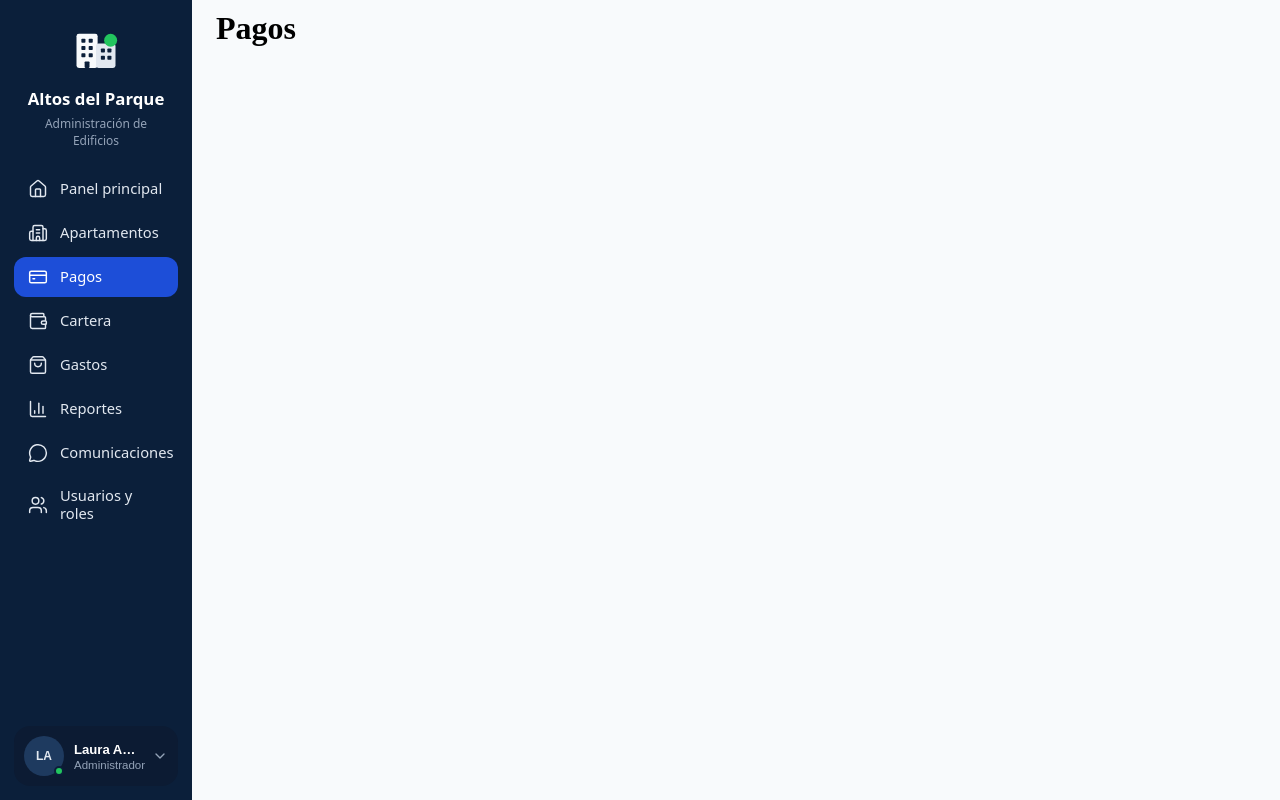
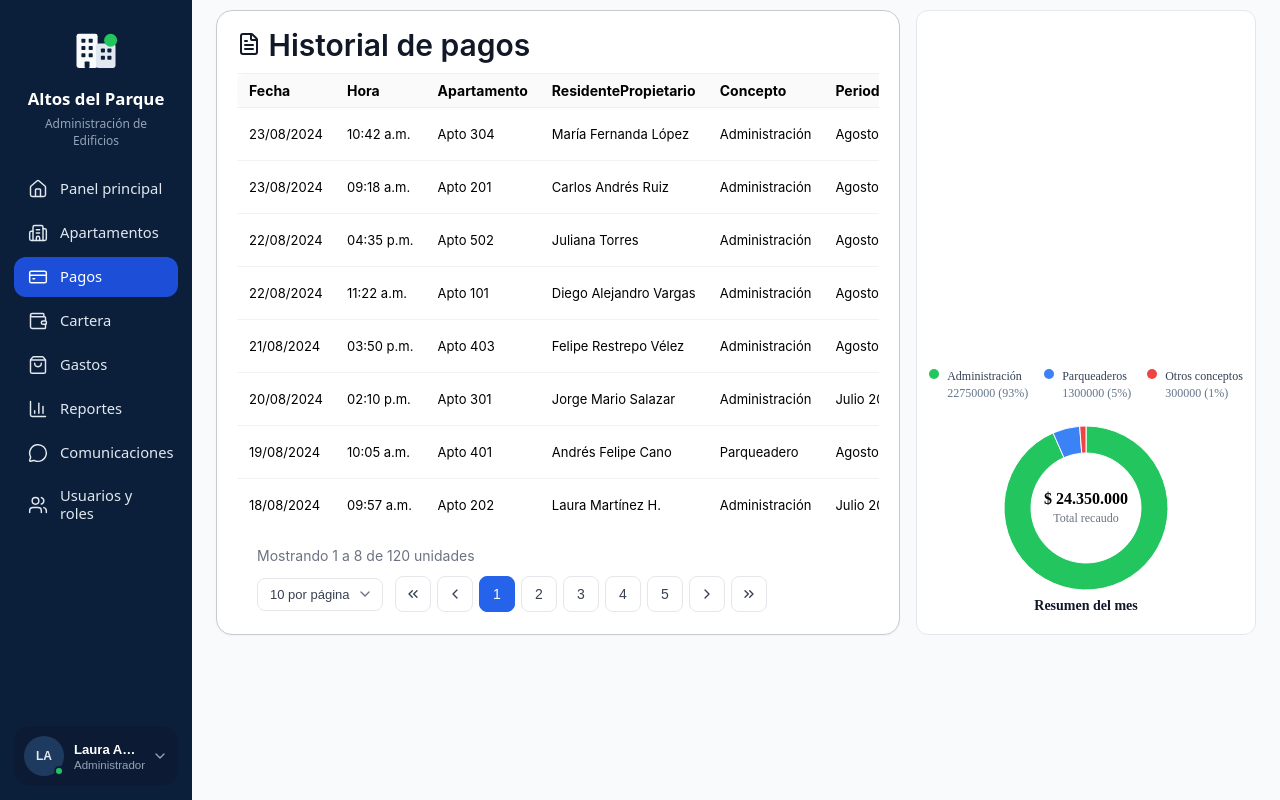
Before and after one commit to StartupName/admin-software, a React (Vite) app: page /payments in a window 1280 px wide. Built offline with nearby package versions, Linux system fonts and the light colour scheme.

Commit message:
feat(modules-payments): reuse table and donut chart
- Import TableComponent and ApartmentStatusDonut from Dashboard into Payments.
- Load table and donut test data from JSON and pass them via props.
- Render view/options like apartments and hide the download icon when there is no receipt.

```diff
--- a/src/modules/dashboard/components/ChartsComponent/graphics/ApartmentStatusDonut.jsx
+++ b/src/modules/dashboard/components/ChartsComponent/graphics/ApartmentStatusDonut.jsx
@@ -1,8 +1,16 @@
 import { PieChart, Pie, Cell, ResponsiveContainer } from 'recharts'
+import '../ChartsComponent.css'
 
-// Donut chart is reusable: data and legend position are received via props
-// Legend position controls layout through CSS class legend-${legendPosition}
-export default function ApartmentStatusDonut({ data, legendPosition = "right", title = "Estado de apartamentos", style }) {
+// Donut chart is reusable: data, title, legend position and center labels
+// are received via props. Center defaults keep Dashboard behavior (total + "Apartamentos").
+export default function ApartmentStatusDonut({
+  data,
+  legendPosition = "right",
+  title = "Estado de apartamentos",
+  style,
+  centerValue,
+  centerLabel = "Apartamentos",
+}) {
   const total = data.reduce((acc, cur) => acc + cur.value, 0)
 
   return (
@@ -29,8 +37,8 @@ export default function ApartmentStatusDonut({ data, legendPosition = "right", t
           </ResponsiveContainer>
 
           <div className="centerLabel">
-            <span>120</span>
-            <small>Apartamentos</small>
+            <span>{centerValue ?? total}</span>
+            <small>{centerLabel}</small>
           </div>
         </div>
 
--- a/src/modules/payments/Payments.css
+++ b/src/modules/payments/Payments.css
@@ -1,4 +1,118 @@
 .payments-table{
     min-height: 0;
     margin: 10px 24px;
+    display: flex;
+    flex-direction: row;
+    gap: 16px;
+    align-items: flex-start;
 }
+
+.payments-table > .table-component{
+    margin: 0;
+    flex: 1;
+    min-width: 0;
+}
+
+.payments-table > .donutCard{
+    flex-shrink: 0;
+    width: 340px;
+    max-width: 100%;
+}
+
+.transfer, .cash{
+    padding: 5px 10px;
+    border-radius: 5px;
+    font-size: 12px;
+    font-weight: 600;
+    text-align: center;
+}
+
+.transfer{
+    background-color: #E3F0FF;
+    color: #2F80C9;
+}
+
+.cash{
+    background-color: #E7F7EC;
+    color: #3A9B5F;
+}
+
+.layout{
+    display: flex;
+    align-items: center;
+    gap: 8px;
+}
+
+.payments-row-actions {
+    display: flex;
+    align-items: center;
+    justify-content: flex-start;
+    gap: 6px;
+}
+
+.payments-eye,
+.payments-more-options {
+    display: inline-flex;
+    align-items: center;
+    justify-content: center;
+    width: 32px;
+    height: 32px;
+    padding: 0;
+    border: 1px solid #e5e7eb;
+    border-radius: 8px;
+    background: #ffffff;
+    color: #4b5563;
+    cursor: pointer;
+}
+
+.payments-eye:hover,
+.payments-more-options:hover {
+    background: #f3f4f6;
+    color: #111827;
+}
+
+.payments-modal-overlay {
+    position: fixed;
+    inset: 0;
+    z-index: 30;
+    display: flex;
+    align-items: center;
+    justify-content: center;
+    background: rgba(15, 23, 42, 0.35);
+}
+
+.payments-modal {
+    display: flex;
+    flex-direction: column;
+    gap: 4px;
+    min-width: 180px;
+    padding: 8px;
+    background: #ffffff;
+    border-radius: 12px;
+    box-shadow: 0 12px 40px rgba(15, 23, 42, 0.18);
+}
+
+.payments-modal__btn {
+    width: 100%;
+    padding: 10px 12px;
+    border: none;
+    border-radius: 8px;
+    background: transparent;
+    color: #0f172a;
+    font-size: 14px;
+    font-weight: 600;
+    text-align: left;
+    cursor: pointer;
+}
+
+.payments-modal__btn:hover {
+    background: #f1f5f9;
+}
+
+.payments-modal__btn--danger {
+    color: #dc2626;
+}
+
+.payments-modal__btn--danger:hover {
+    background: #fef2f2;
+}
--- a/src/modules/payments/Payments.jsx
+++ b/src/modules/payments/Payments.jsx
@@ -1,12 +1,154 @@
+import { useState } from 'react'
+import { ArrowDownToLine, FileText, EllipsisVertical, Eye } from 'lucide-react'
 import './Payments.css'
+import TableComponent from '../dashboard/components/TableComponent/TableComponent'
+// Reused Dashboard donut — not ChartsComponent. ChartsComponent was not modified:
+// the issue asks for the donut chart only ("Table and donut chart").
+import ApartmentStatusDonut from '../dashboard/components/ChartsComponent/graphics/ApartmentStatusDonut'
+import tableData from './components/TableComponent/example_data.json'
+import chartData from './components/ChartComponent/example_data.json'
 
 export default function Payments(){
+    const [selectedRecord, setSelectedRecord] = useState(null)
+
+    function download(){
+        alert('Descargando archivo...')
+    }
+
+    const columns = []
+
+    for (let element of Object.keys(tableData[0])){
+        columns.push({
+            key: element,
+            header: element.replace(/_/g, " ").replace(/\b\w/g, (c) => c.toUpperCase()),
+        })
+    }
+
+    columns.map((object) => {
+        if (object.key === 'metodo') {
+            object.render = (value) => (
+                <span
+                    className={
+                        value === 'Transferencia'
+                            ? 'transfer'
+                            : 'cash'
+                    }
+                >
+                    {value}
+                </span>
+            )
+        }
+    })
+
+    columns.map((object) => {
+        if (object.key === 'valor') {
+            object.render = (value) => (
+                `$ ${Number(value).toLocaleString('es-CO')}`
+            )
+        }
+    })
+
+    columns.map((object) => {
+        if (object.key === 'comprobante') {
+            object.render = (value) => (
+                <span className="layout">
+                    {value ? value : '—'}
+                    {value ? (
+                        <ArrowDownToLine
+                            size={20}
+                            color="blue"
+                            cursor="pointer"
+                            onClick={download}
+                        />
+                    ) : null}
+                </span>
+            )
+        }
+    })
+
+    columns.map((object) => {
+        if (object.key === 'acciones') {
+            object.render = (value, row) => (
+                <div className="payments-row-actions">
+                    {Array.isArray(value) && value.includes('ver') && (
+                        <button
+                            type="button"
+                            className="payments-eye"
+                            aria-label="View more"
+                        >
+                            <Eye size={16} />
+                        </button>
+                    )}
+                    {Array.isArray(value) && value.includes('opciones') && (
+                        <button
+                            type="button"
+                            className="payments-more-options"
+                            aria-label="more options"
+                            onClick={() => setSelectedRecord(row)}
+                        >
+                            <EllipsisVertical size={16} />
+                        </button>
+                    )}
+                </div>
+            )
+        }
+    })
+
+    function closeModal() {
+        setSelectedRecord(null)
+    }
+
+    function handleEdit() {
+        return
+    }
+
+    function handleDelete() {
+        return
+    }
+
     return (
         <>
             <div className="payments-table">
-                {/* Put the table componente here */}
-                <h1>Pagos</h1>
+                <TableComponent
+                    icon={<FileText />}
+                    title={"Historial de pagos"}
+                    columns={columns}
+                    data={tableData}
+                />
+                <ApartmentStatusDonut
+                    data={chartData.data}
+                    title={chartData.title}
+                    legendPosition={chartData.legendPosition}
+                    centerValue={chartData.centerValue}
+                    centerLabel={chartData.centerLabel}
+                />
             </div>
+            {selectedRecord && (
+                <div className="payments-modal-overlay" onClick={closeModal}>
+                    <div
+                        className="payments-modal"
+                        onClick={(event) => event.stopPropagation()}
+                        role="dialog"
+                        aria-modal="true"
+                        aria-label="Record options"
+                    >
+                        <button
+                            type="button"
+                            className="payments-modal__btn"
+                            onClick={handleEdit}
+                        >
+                            Edit
+                        </button>
+                        <button
+                            type="button"
+                            className="payments-modal__btn payments-modal__btn--danger"
+                            onClick={handleDelete}
+                        >
+                            Delete
+                        </button>
+                    </div>
+                </div>
+            )}
         </>
     )
 }
--- /dev/null
+++ b/src/modules/payments/components/ChartComponent/example_data.json
@@ -0,0 +1,11 @@
+{
+  "title": "Resumen del mes",
+  "centerValue": "$ 24.350.000",
+  "centerLabel": "Total recaudo",
+  "legendPosition": "bottom",
+  "data": [
+    { "name": "Administración", "value": 22750000, "color": "#22C55E" },
+    { "name": "Parqueaderos", "value": 1300000, "color": "#3B82F6" },
+    { "name": "Otros conceptos", "value": 300000, "color": "#EF4444" }
+  ]
+}
```
